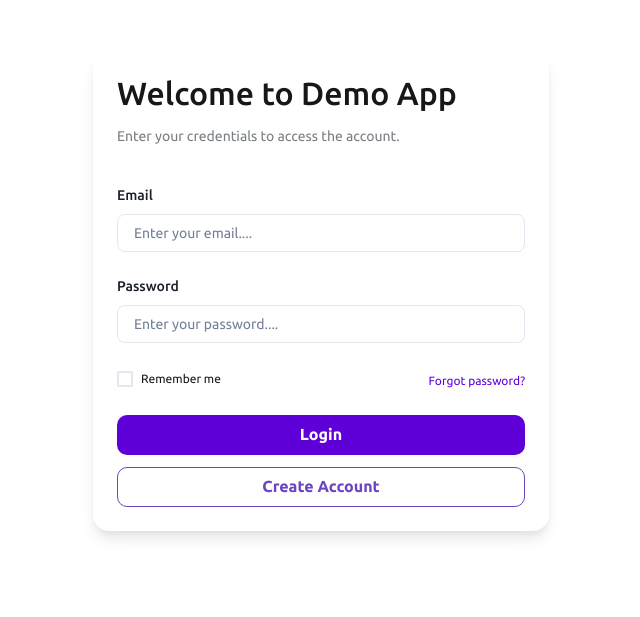
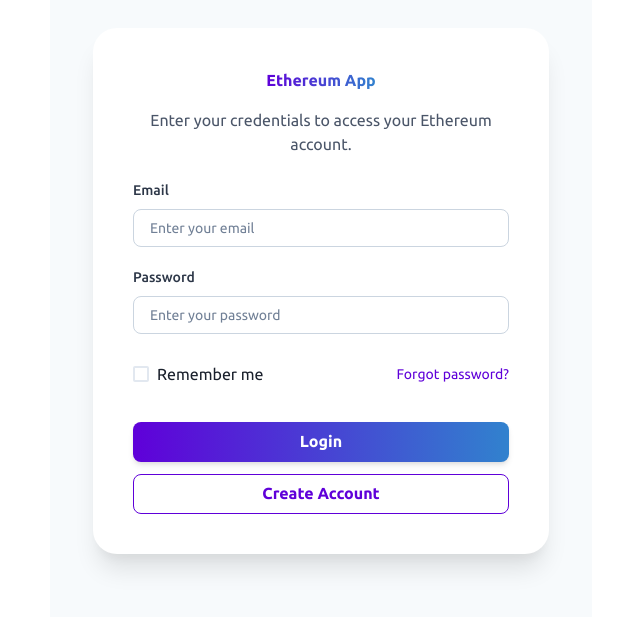
Before and after one commit to prajwal-221/CoinSphere-frontend, a React (Vite) app in the folder app/: page /signin in a window 1280 px wide. Shown: the part 109-726 px from the top of the page, without its empty margins (319-959 px from the left). Built offline with nearby package versions, Linux system fonts and the light colour scheme; no server answers.

Commit message:
Update Signin.jsx

```diff
--- a/app/src/pages/Auth/Signin/Signin.jsx
+++ b/app/src/pages/Auth/Signin/Signin.jsx
@@ -13,6 +13,7 @@
   HStack,
   Box,
   useToast,
+  VStack,
 } from "@chakra-ui/react";
 import { Link } from "react-router-dom";
 import { Formik, Form, Field } from "formik";
@@ -52,15 +53,23 @@
   });
 
   return (
-    <Container bg="white">
+    <Container bg="gray.50">
       <Center minH="100vh">
-        <Card>
-          <Text fontWeight="medium" textStyle="h1">
-            Welcome to Demo App
-          </Text>
-          <Text textStyle="p2" color="black.60" mt="4">
-            Enter your credentials to access the account.
-          </Text>
+        <Card
+          p={10}
+          borderRadius="3xl"
+          boxShadow="xl"
+          bgGradient="linear(to-br, purple.50, blue.50)"
+        >
+          <VStack spacing={4} textAlign="center" mb={6}>
+            <Text fontWeight="bold" fontSize="3xl" bgClip="text" bgGradient="linear(to-r, purple.500, blue.500)">
+              Ethereum App
+            </Text>
+            <Text color="gray.600" fontSize="md">
+              Enter your credentials to access your Ethereum account.
+            </Text>
+          </VStack>
+
           <Formik
             initialValues={{
               email: "",
@@ -73,53 +82,79 @@
           >
             {() => (
               <Form>
-                <Stack mt="10" spacing={6}>
+                <Stack spacing={5}>
                   <Field name="email">
                     {({ field, meta }) => (
                       <FormControl isInvalid={!!(meta.error && meta.touched)}>
-                        <FormLabel htmlFor="email">Email</FormLabel>
+                        <FormLabel htmlFor="email" color="gray.700">
+                          Email
+                        </FormLabel>
                         <Input
                           {...field}
                           name="email"
                           type="email"
-                          placeholder="Enter your email...."
-                        />{" "}
-                        <FormErrorMessage>{meta.error}</FormErrorMessage>
-                      </FormControl>
-                    )}
-                  </Field>
-                  <Field name="password">
-                    {({ field, meta }) => (
-                      <FormControl isInvalid={!!(meta.error && meta.touched)}>
-                        <FormLabel htmlFor="password">Password</FormLabel>
-                        <Input
-                          {...field}
-                          name="password"
-                          type="password"
-                          placeholder="Enter your password...."
-                        />{" "}
+                          placeholder="Enter your email"
+                          borderRadius="lg"
+                          borderColor="gray.300"
+                          focusBorderColor="purple.400"
+                        />
                         <FormErrorMessage>{meta.error}</FormErrorMessage>
                       </FormControl>
                     )}
                   </Field>
 
-                  <HStack justify="space-between">
-                    <Checkbox>
-                      <Text textStyle="p3">Remember me</Text>
-                    </Checkbox>
+                  <Field name="password">
+                    {({ field, meta }) => (
+                      <FormControl isInvalid={!!(meta.error && meta.touched)}>
+                        <FormLabel htmlFor="password" color="gray.700">
+                          Password
+                        </FormLabel>
+                        <Input
+                          {...field}
+                          name="password"
+                          type="password"
+                          placeholder="Enter your password"
+                          borderRadius="lg"
+                          borderColor="gray.300"
+                          focusBorderColor="purple.400"
+                        />
+                        <FormErrorMessage>{meta.error}</FormErrorMessage>
+                      </FormControl>
+                    )}
+                  </Field>
 
+                  <HStack justify="space-between" pt={2}>
+                    <Checkbox colorScheme="purple">Remember me</Checkbox>
                     <Link to="/forgot-password">
-                      <Text textStyle="p3" as="span" color="p.purple">
+                      <Text fontSize="sm" color="purple.500">
                         Forgot password?
                       </Text>
                     </Link>
                   </HStack>
-                  <Box>
-                    <Button isLoading={isLoading} w="full" type="submit">
+
+                  <Box pt={4}>
+                    <Button
+                      isLoading={isLoading}
+                      w="full"
+                      type="submit"
+                      bgGradient="linear(to-r, purple.500, blue.500)"
+                      color="white"
+                      _hover={{ bgGradient: "linear(to-r, purple.600, blue.600)" }}
+                      borderRadius="lg"
+                      boxShadow="md"
+                    >
                       Login
                     </Button>
                     <Link to="/signup">
-                      <Button variant="outline" mt="3" w="full">
+                      <Button
+                        variant="outline"
+                        mt={3}
+                        w="full"
+                        borderColor="purple.500"
+                        color="purple.500"
+                        borderRadius="lg"
+                        _hover={{ bg: "purple.50" }}
+                      >
                         Create Account
                       </Button>
                     </Link>
```
